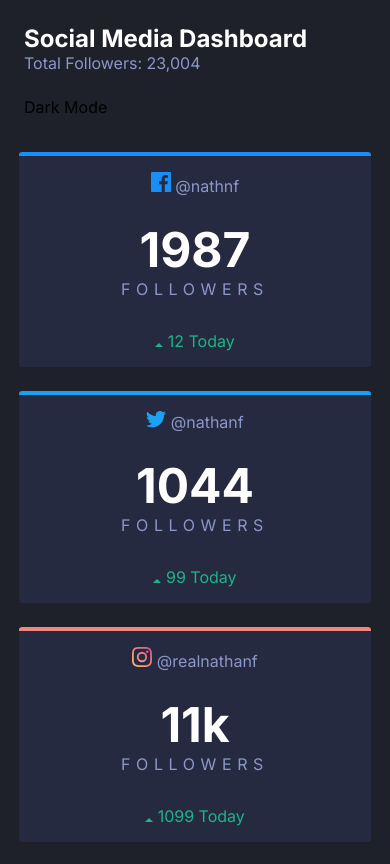
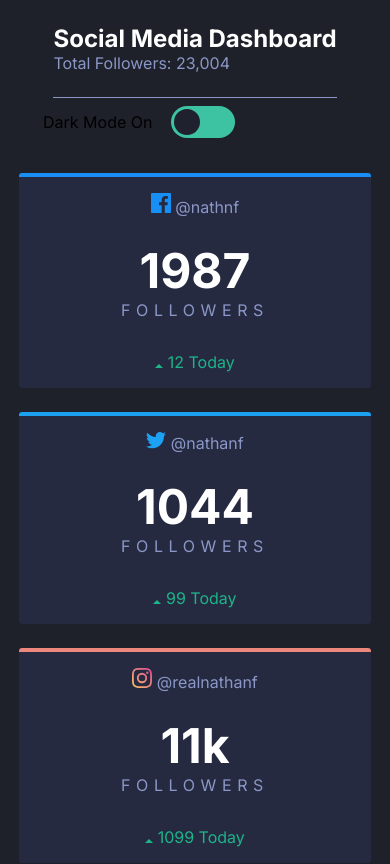
Before and after one commit to LuffyDrago/Social-Meda-Grid-Dashboard, a plain HTML site: page index.html in a window 390 px wide. Shown: the top 864 px of the page. Drawn offline with Linux system fonts and the light colour scheme.

Commit message:
Update commit

```diff
--- a/app.js
+++ b/app.js
@@ -0,0 +1,22 @@
+const colorSwitch = document.getElementById("input-color-switch");
+
+colorSwitch.addEventListener("click", checkMode);
+
+function checkMode() {
+    console.log("chcking..");
+    if (colorSwitch.checked) {
+        console.log("lightmode on");
+        lightModeOn()
+    } else {
+        console.log("lightmode off");
+        lightModeOff();
+    }
+}
+
+function lightModeOn() {
+    document.body.classList.add("light-mode");
+}
+
+function lightModeOff() {
+    document.body.classList.remove("light-mode");
+}
--- a/index.html
+++ b/index.html
@@ -15,15 +15,21 @@
 <body>
     <section class="main-container">
         <div id="wrapper-main">
-            <header>
+            <header class="head-details">
                 <div class="titles">
                     <h1 class="title-header">Social Media Dashboard</h1>
                     <p class="title-para">Total Followers: 23,004</p>
+                </div>
+                <!--     light/dark mode container -->
+                <div class="wrapper-color-switch">
+                    <input type="checkbox" id="input-color-switch">
+                    <label for="input-color-switch" class="color-switch">
+                         <div class="color-switch-toggle"></div>
+                         </label>
+                </div>
 
-                    <div class="wrapper-color-switch">
-                        Dark Mode
-                    </div>
-                </div>
+
+
             </header>
         </div>
 
--- a/style.css
+++ b/style.css
@@ -27,6 +27,7 @@
 body {
     background-color: var(--Very-DarkBlue);
     font-family: "Inter", sans-serif;
+    padding: 3rem;
 }
 
 .main-container {
@@ -35,7 +36,12 @@ body {
 
 #wrapper-main {
     padding: 0.5em 0.5em;
+}
+
+.head-details {
     display: flex;
+    justify-content: space-between;
+    align-items: center;
 }
 
 .titles {
@@ -185,10 +191,107 @@ body {
 /* //RESONSIVE NESS */
 
 @media screen and (max-width:550px) {
+    body {
+        padding: 0;
+    }
     #wrapper-grid {
         grid-template-columns: 1fr;
     }
     .overview-cards {
         grid-template-columns: 1fr;
     }
+    .head-details {
+        display: flex;
+        flex-direction: column;
+    }
+    .wrapper-color-switch {
+        /* display: flex;
+        text-align: center;
+        justify-content: space-between;
+        padding-bottom: 1.5em; */
+        padding-bottom: 1.5em;
+        margin-left: 5em;
+    }
+    .title-para {
+        color: var(--Desaturated-Blue);
+        font-weight: 400;
+        padding-bottom: 1.5em;
+        border-bottom: 1px solid var(--Desaturated-Blue);
+    }
 }
+
+
+/* /LIGTH mode colors class */
+
+.light-mode {
+    --Very-DarkBlue: hsl(0, 0%, 100%);
+    --Very-Dark-Blue: hsl(225, 100%, 98%);
+    --Dark-Desaturated-Blue: hsl(227, 47%, 96%);
+    --Desaturated-Blue: hsl(228, 12%, 44%);
+    --White: hsl(230, 17%, 14%);
+}
+
+
+/* container that holds the switch */
+
+.wrapper-color-switch {
+    display: flex;
+    align-items: center;
+    margin-bottom: 1em;
+    justify-content: flex-end;
+}
+
+.color-switch {
+    width: 4em;
+    height: 2em;
+    border-radius: 10em;
+    background: #3dc2a2;
+    /* border: 2px solid var #69f0ae; */
+    position: absolute;
+    cursor: pointer;
+}
+
+
+/* circle toggle that animates backward and forward */
+
+.color-switch-toggle {
+    width: 1.6em;
+    height: 1.6em;
+    background: var(--Very-Dark-Blue);
+    position: absolute;
+    border-radius: 10em;
+    top: 0.2em;
+    left: 0.2em;
+    cursor: pointer;
+    transition: all 250ms ease-in-out;
+}
+
+.color-switch::before {
+    content: "Dark Mode On";
+    position: absolute;
+    display: inline-block;
+    width: 12em;
+    left: -8em;
+    top: 0.4em;
+}
+
+
+/* animate circle toggle if switch is on */
+
+#input-color-switch:checked~label .color-switch-toggle {
+    transform: translatex(2em);
+}
+
+
+/* change text of before if switch is on */
+
+#input-color-switch:checked~.color-switch::before {
+    content: "Light Mode On";
+}
+
+
+/* //hide input */
+
+#input-color-switch {
+    display: none;
+}
```
